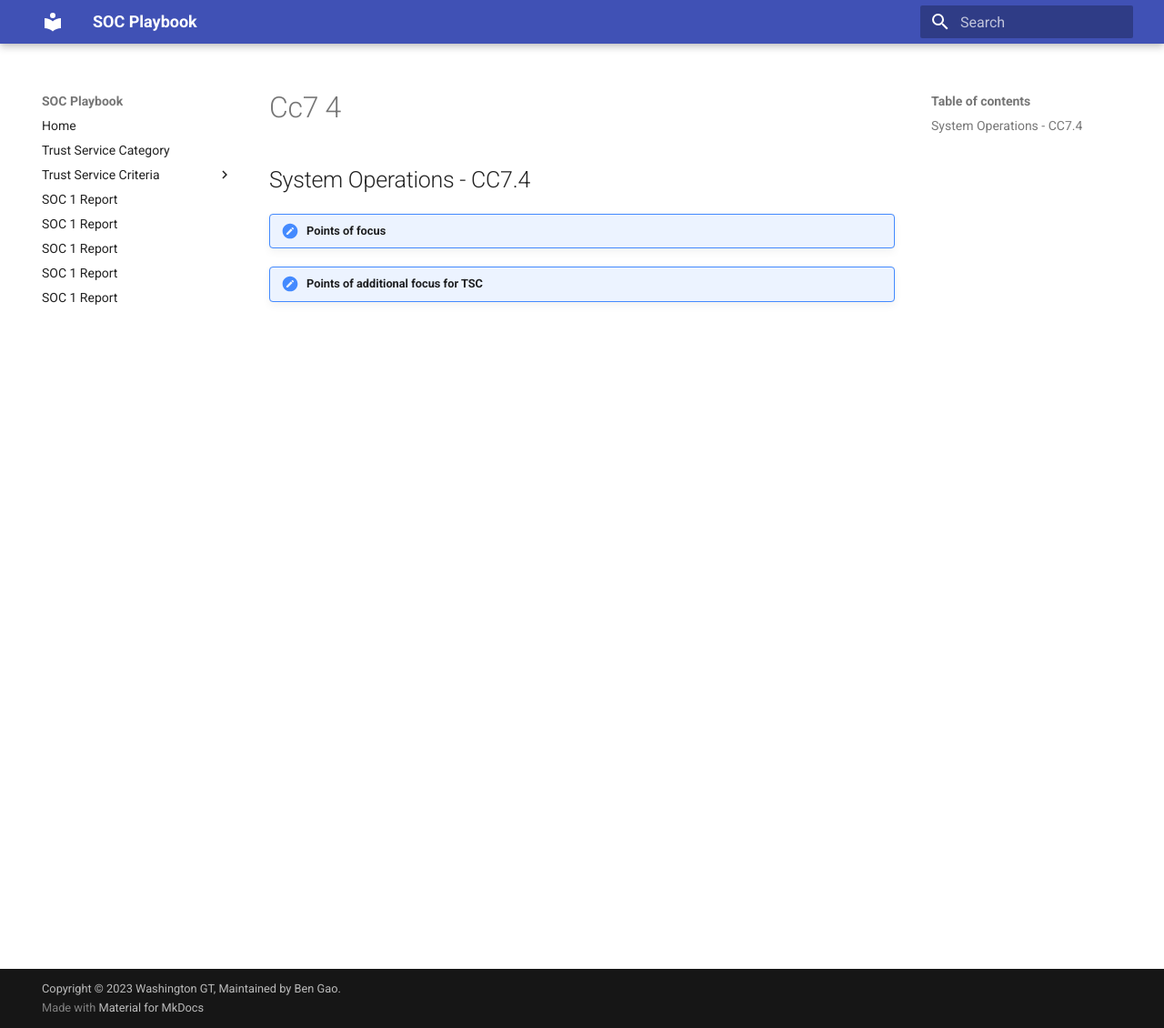
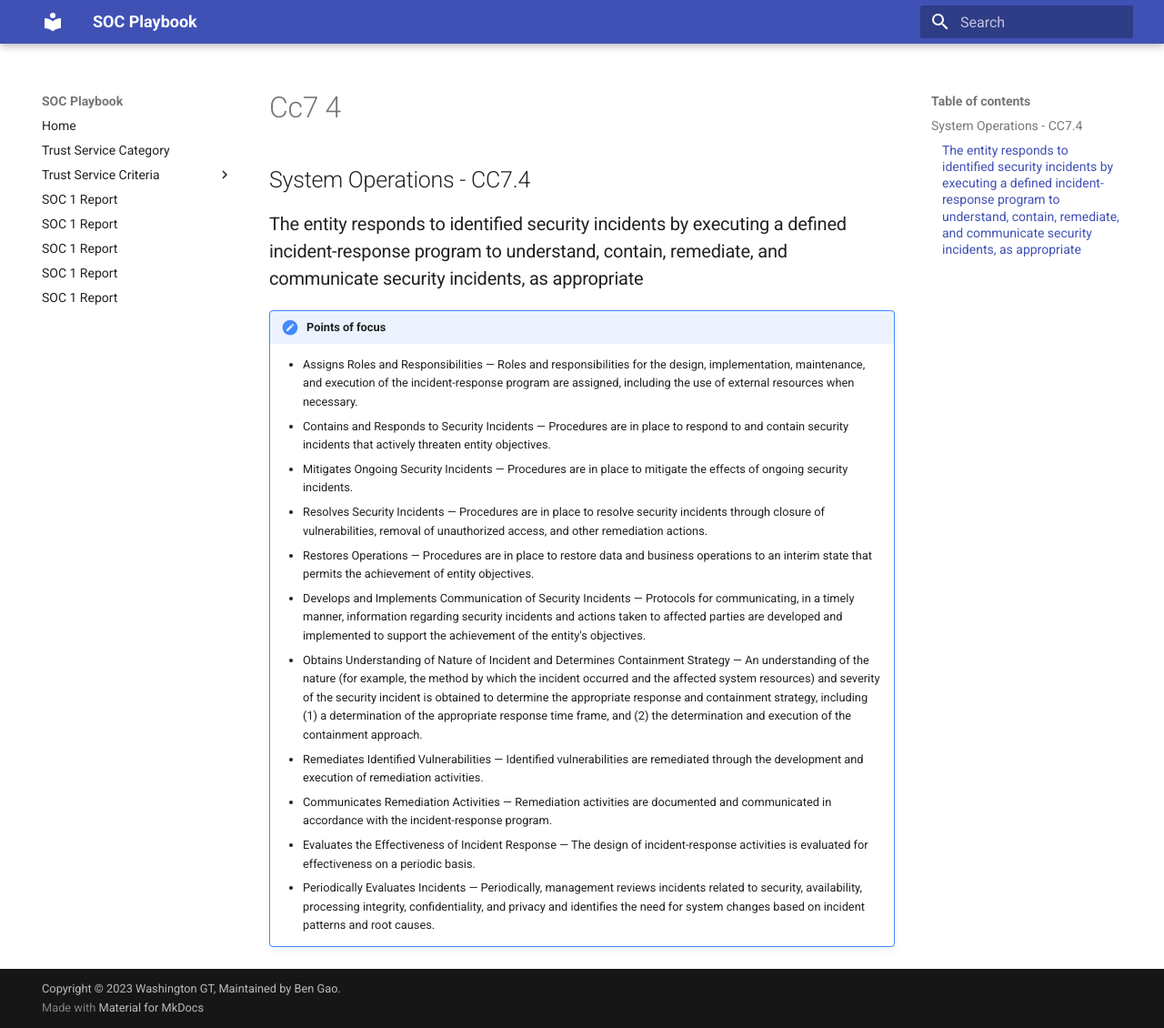
Before and after one commit to WashingtonGT/soc-playbook, an MkDocs documentation site: the page built from docs/tsc/cc7-4.md, in a window 1280 px wide and 1130 px high. Shown: the whole window at 91% size. Built offline with MkDocs 1.6.1 and Material for MkDocs 9.7.7, drawn with Linux system fonts in a browser that asks for light colours.

Commit message:
Update cc7-4.md

```diff
--- a/docs/tsc/cc7-4.md
+++ b/docs/tsc/cc7-4.md
@@ -1,8 +1,17 @@
 ## System Operations - CC7.4
 
-###
+### The entity responds to identified security incidents by executing a defined incident-response program to understand, contain, remediate, and communicate security incidents, as appropriate
 
 !!! note "Points of focus"
 
-
-!!! note "Points of additional focus for TSC"
+    * Assigns Roles and Responsibilities — Roles and responsibilities for the design, implementation, maintenance, and execution of the incident-response program are assigned, including the use of external resources when necessary.
+    * Contains and Responds to Security Incidents — Procedures are in place to respond to and contain security incidents that actively threaten entity objectives.
+    * Mitigates Ongoing Security Incidents — Procedures are in place to mitigate the effects of ongoing security incidents.
+    * Resolves Security Incidents — Procedures are in place to resolve security incidents through closure of vulnerabilities, removal of unauthorized access, and other remediation actions.
+    * Restores Operations — Procedures are in place to restore data and business operations to an interim state that permits the achievement of entity objectives.
+    * Develops and Implements Communication of Security Incidents — Protocols for communicating, in a timely manner, information regarding security incidents and actions taken to affected parties are developed and implemented to support the achievement of the entity's objectives.
+    * Obtains Understanding of Nature of Incident and Determines Containment Strategy — An understanding of the nature (for example, the method by which the incident occurred and the affected system resources) and severity of the security incident is obtained to determine the appropriate response and containment strategy, including (1) a determination of the appropriate response time frame, and (2) the determination and execution of the containment approach.
+    * Remediates Identified Vulnerabilities — Identified vulnerabilities are remediated through the development and execution of remediation activities.
+    * Communicates Remediation Activities — Remediation activities are documented and communicated in accordance with the incident-response program.
+    * Evaluates the Effectiveness of Incident Response — The design of incident-response activities is evaluated for effectiveness on a periodic basis.
+    * Periodically Evaluates Incidents — Periodically, management reviews incidents related to security, availability, processing integrity, confidentiality, and privacy and identifies the need for system changes based on incident patterns and root causes.
```
